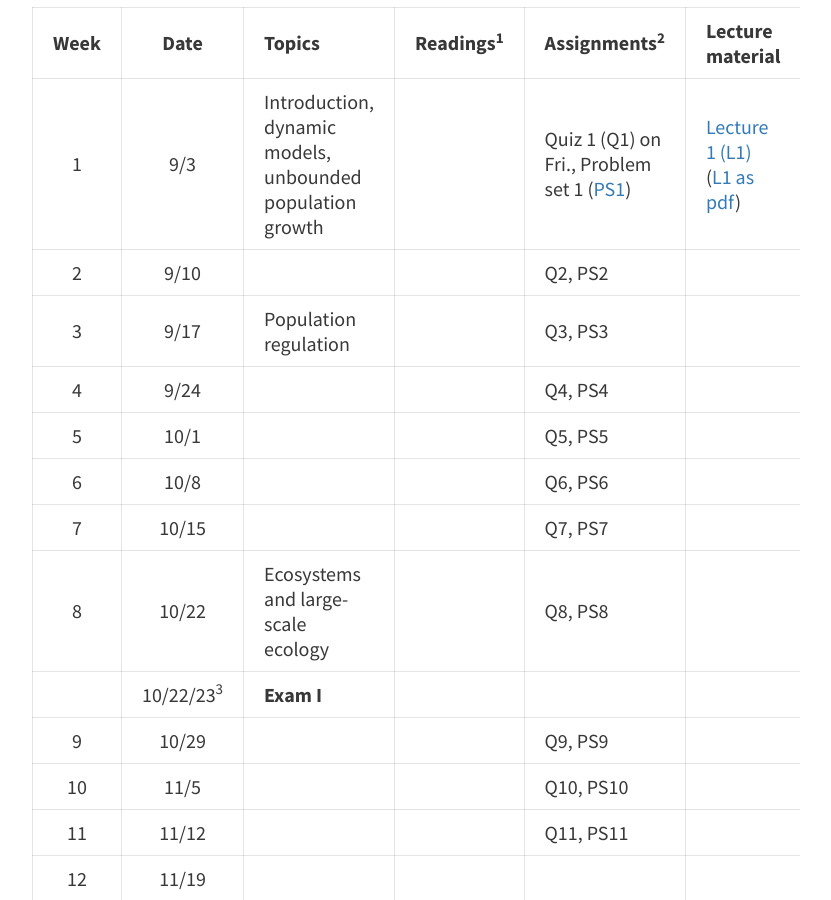
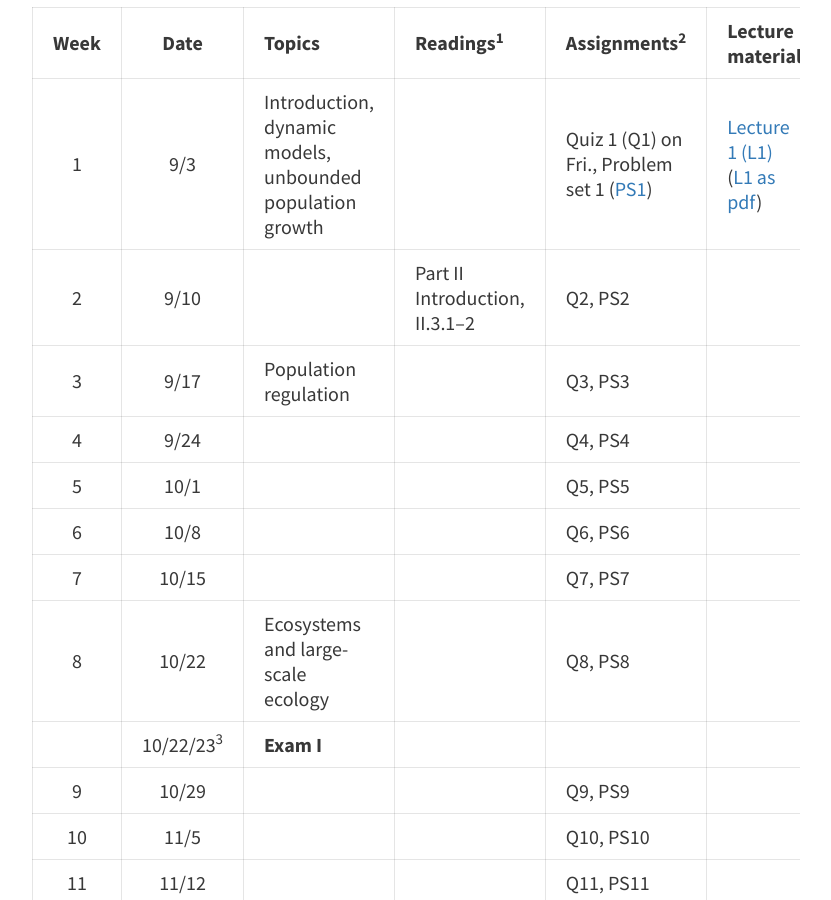
Before and after one commit to davan690/ColbyEcology.github.io, a Jekyll site: the page built from pages/lecture_schedule.md, in a window 1280 px wide and 900 px high, scrolled down 860 px. Shown: the whole window, without its empty margins (224-1055 px from the left). Built offline with Jekyll 4.4.1, drawn with Linux system fonts in a browser that asks for light colours.

Commit message:
week 2 readings

```diff
--- a/pages/lecture_schedule.md
+++ b/pages/lecture_schedule.md
@@ -18,7 +18,7 @@ Colby College is supportive of the religious practices of its students, faculty,
 Week | Date  | Topics | Readings<sup>1</sup> | Assignments<sup>2</sup>| Lecture material
 :---:|:-----:|--------|---------|---------|-------------|
 1    | 9/3   | Introduction, dynamic models, unbounded population growth | | Quiz 1 (Q1) on Fri., Problem set 1 ([PS1](https://drive.google.com/open?id=1wO9kN-QS_zfEJRi3iizLW2nQsQpgtXC3NTPZG3mxQM8)) | [Lecture 1 (L1)](https://drive.google.com/open?id=1pApFDtMNTXzmT27EkLN2nmTKwJ-g05WQ) ([L1 as pdf](https://drive.google.com/open?id=1s294Wmjbu7-7-yecpZcFGm95hBzTyzBH)) |
-2    | 9/10  | | | Q2, PS2 | |
+2    | 9/10  | | Part II Introduction, II.3.1–2 | Q2, PS2 | |
 3    | 9/17  | Population regulation | | Q3, PS3 | |
 4    | 9/24  | | | Q4, PS4 | |
 5    | 10/1  | | | Q5, PS5 | |
```
